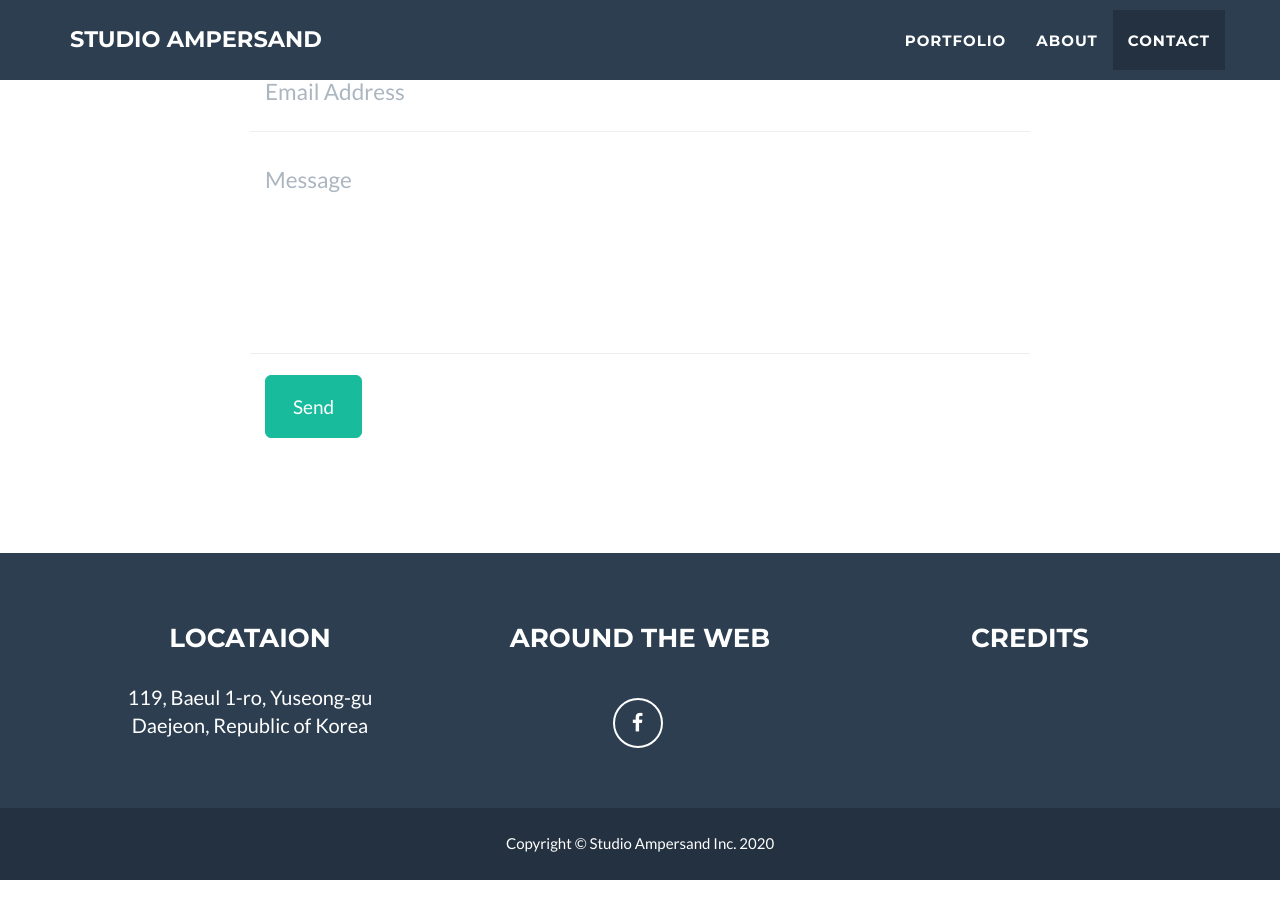
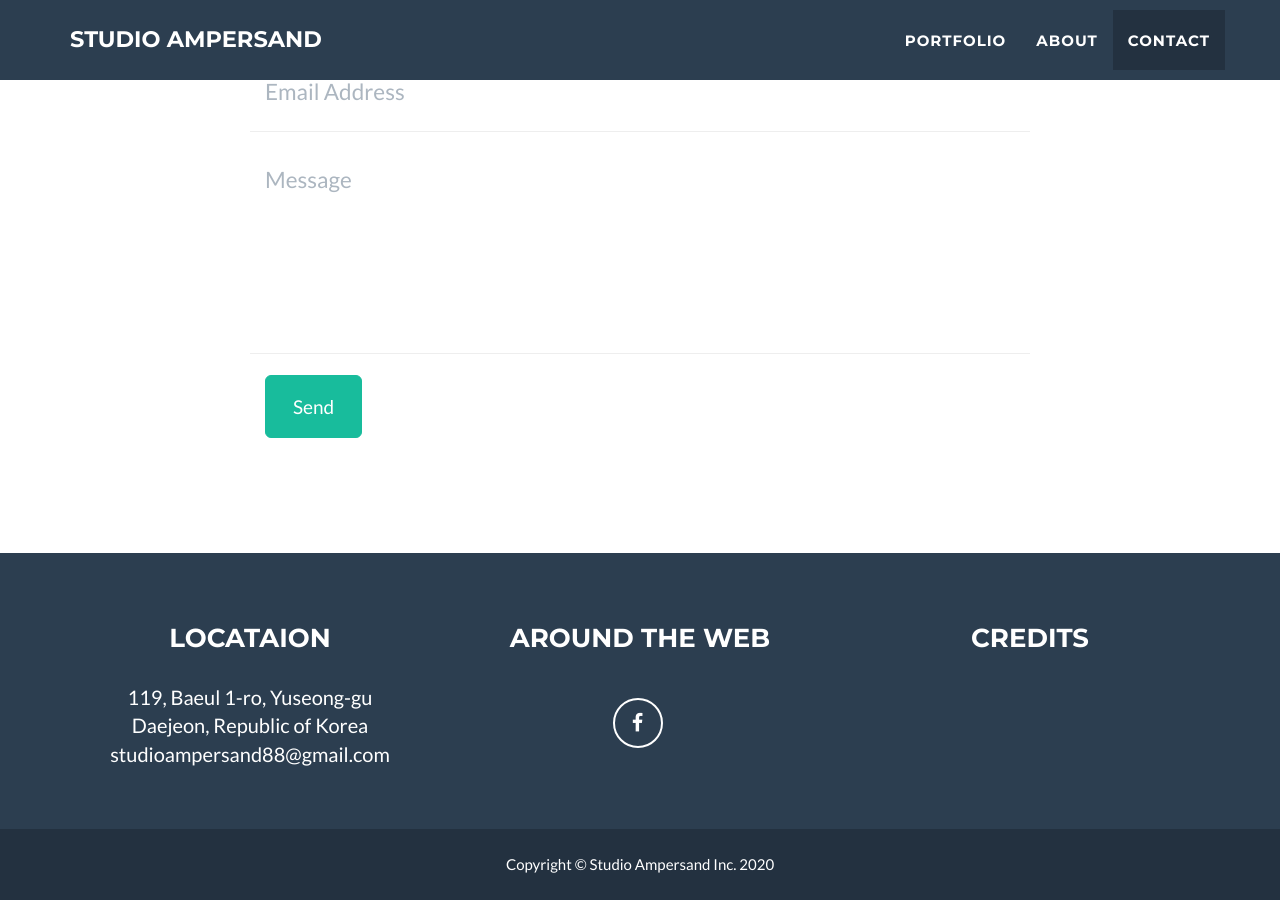
Before and after one commit to studioampersand/studioampersand.github.io, a Jekyll site: the page built from _posts/2020-10-14-LastKingdom.markdown, in a window 1280 px wide and 900 px high, scrolled down 2124 px. Built offline with Jekyll 4.4.1, drawn with Linux system fonts in a browser that asks for light colours.

Commit message:
Update _config.yml

```diff
--- a/_config.yml
+++ b/_config.yml
@@ -54,6 +54,7 @@ social:
 address:
   - line: 119, Baeul 1-ro, Yuseong-gu
   - line: Daejeon, Republic of Korea
+  - line: studioampersand88@gmail.com
 
 # Credits content
 # credits: 'We make this page with "https://github.com/jeromelachaud/freelancer-theme"'
```
